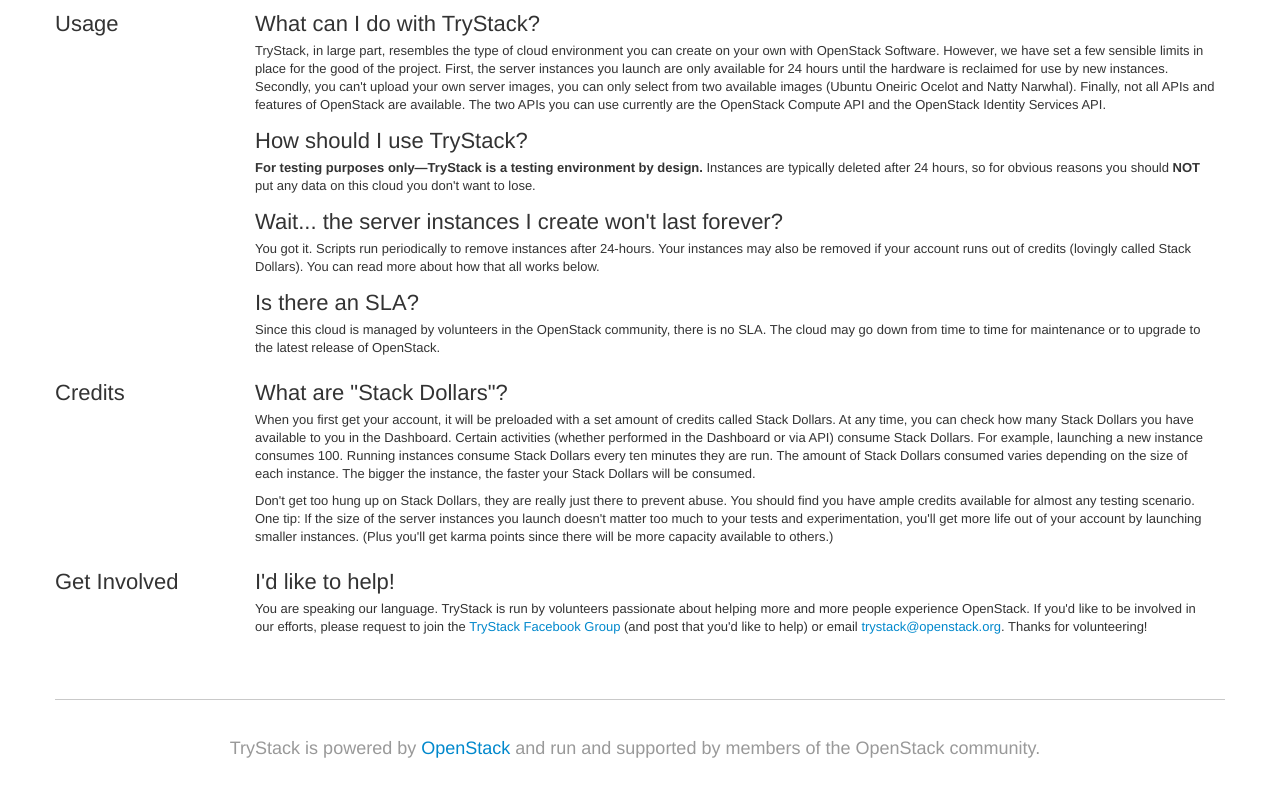
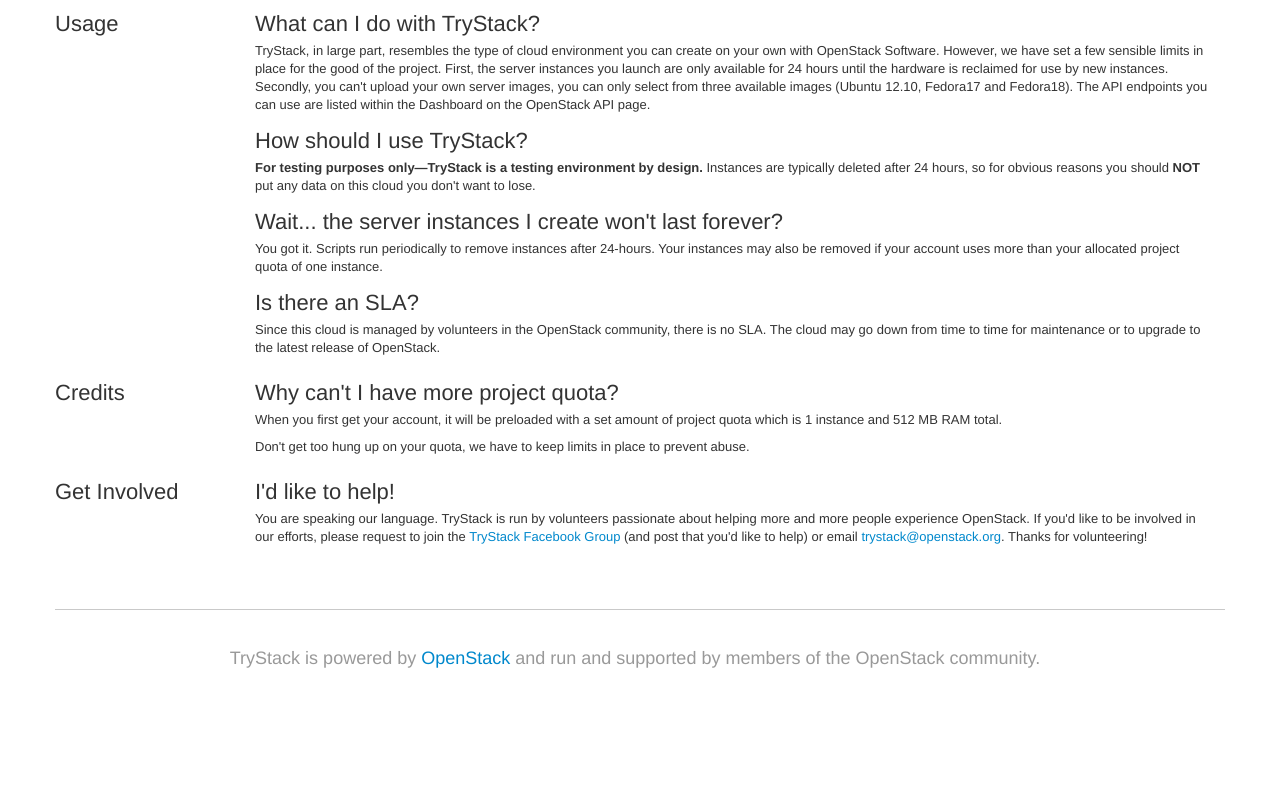
Before and after one commit to openstack-infra/trystack-site, a plain HTML site: page index.html in a window 1280 px wide. Shown: the part 1681-2468 px from the top of the page. After the commit the page ends 2378 px from the top, so only its background shows below. Drawn offline with nearby package versions, Linux system fonts and the light colour scheme; a script that the page names is missing.

Commit message:
Updates page to: -remove stack dollar references and replace with quota -remove outdated video -update FAQ

```diff
--- a/index.html
+++ b/index.html
@@ -40,13 +40,13 @@
 <header class="jumbotron masthead">
   <div class="container">
   <div class="inner">
-    <h1 id="logo">TryCloud.org</h1>
+    <h1 id="logo">TryStack.org</h1>
     <p class="openstack">A Free Way To Try OpenStack With Your Apps.</p>
     <hr/>
       <div class="row freecloud-intro">
 
     <div class="span2">
-      <a class="video-preview" title="Dashboard Demo" href="http://www.youtube.com/embed/yNdIRCn6Mo8"><img src="img/video-preview.png" /></a>
+
     </div>
 
     <div class="span6">
@@ -140,11 +140,11 @@
     </div>
     <div class="span10">
       <h2>What can I do with TryStack?</h2>
-      <p>TryStack, in large part, resembles the type of cloud environment you can create on your own with OpenStack Software. However, we have set a few sensible limits in place for the good of the project. First, the server instances you launch are only available for 24 hours until the hardware is reclaimed for use by new instances. Secondly, you can't upload your own server images, you can only select from two available images (Ubuntu Oneiric Ocelot and Natty Narwhal). Finally, not all APIs and features of OpenStack are available. The two APIs you can use currently are the OpenStack Compute API and the OpenStack Identity Services API.</p>
+      <p>TryStack, in large part, resembles the type of cloud environment you can create on your own with OpenStack Software. However, we have set a few sensible limits in place for the good of the project. First, the server instances you launch are only available for 24 hours until the hardware is reclaimed for use by new instances. Secondly, you can't upload your own server images, you can only select from three available images (Ubuntu 12.10, Fedora17 and Fedora18). The API endpoints you can use are listed within the Dashboard on the OpenStack API page.</p>
       <h2>How should I use TryStack?</h2>
       <p><strong>For testing purposes only&mdash;TryStack is a testing environment by design.</strong> Instances are typically deleted after 24 hours, so for obvious reasons you should <strong>NOT</strong> put any data on this cloud you don't want to lose.</p>
       <h2>Wait... the server instances I create won't last forever?</h2>
-      <p>You got it. Scripts run periodically to remove instances after 24-hours. Your instances may also be removed if your account runs out of credits (lovingly called Stack Dollars). You can read more about how that all works below. </p>
+      <p>You got it. Scripts run periodically to remove instances after 24-hours. Your instances may also be removed if your account uses more than your allocated project quota of one instance. </p>
       <h2>Is there an SLA?</h2>
       <p>Since this cloud is managed by volunteers in the OpenStack community, there is no SLA. The cloud may go down from time to time for maintenance or to upgrade to the latest release of OpenStack.</p>
     </div>
@@ -155,9 +155,9 @@
       <h2>Credits</h2>
     </div>
     <div class="span10">
-      <h2>What are "Stack Dollars"?</h2>
-      <p>When you first get your account, it will be preloaded with a set amount of credits called Stack Dollars. At any time, you can check how many Stack Dollars you have available to you in the Dashboard. Certain activities (whether performed in the Dashboard or via API) consume Stack Dollars. For example, launching a new instance consumes 100. Running instances consume Stack Dollars every ten minutes they are run. The amount of Stack Dollars consumed varies depending on the size of each instance. The bigger the instance, the faster your Stack Dollars will be consumed.</p>
-      <p>Don't get too hung up on Stack Dollars, they are really just there to prevent abuse. You should find you have ample credits available for almost any testing scenario. One tip: If the size of the server instances you launch doesn't matter too much to your tests and experimentation, you'll get more life out of your account by launching smaller instances. (Plus you'll get karma points since there will be more capacity available to others.)</p>
+      <h2>Why can't I have more project quota?</h2>
+      <p>When you first get your account, it will be preloaded with a set amount of project quota which is 1 instance and 512 MB RAM total.</p>
+      <p>Don't get too hung up on your quota, we have to keep limits in place to prevent abuse. </p>
     </div>
   </div><!--/row-->
 
```
